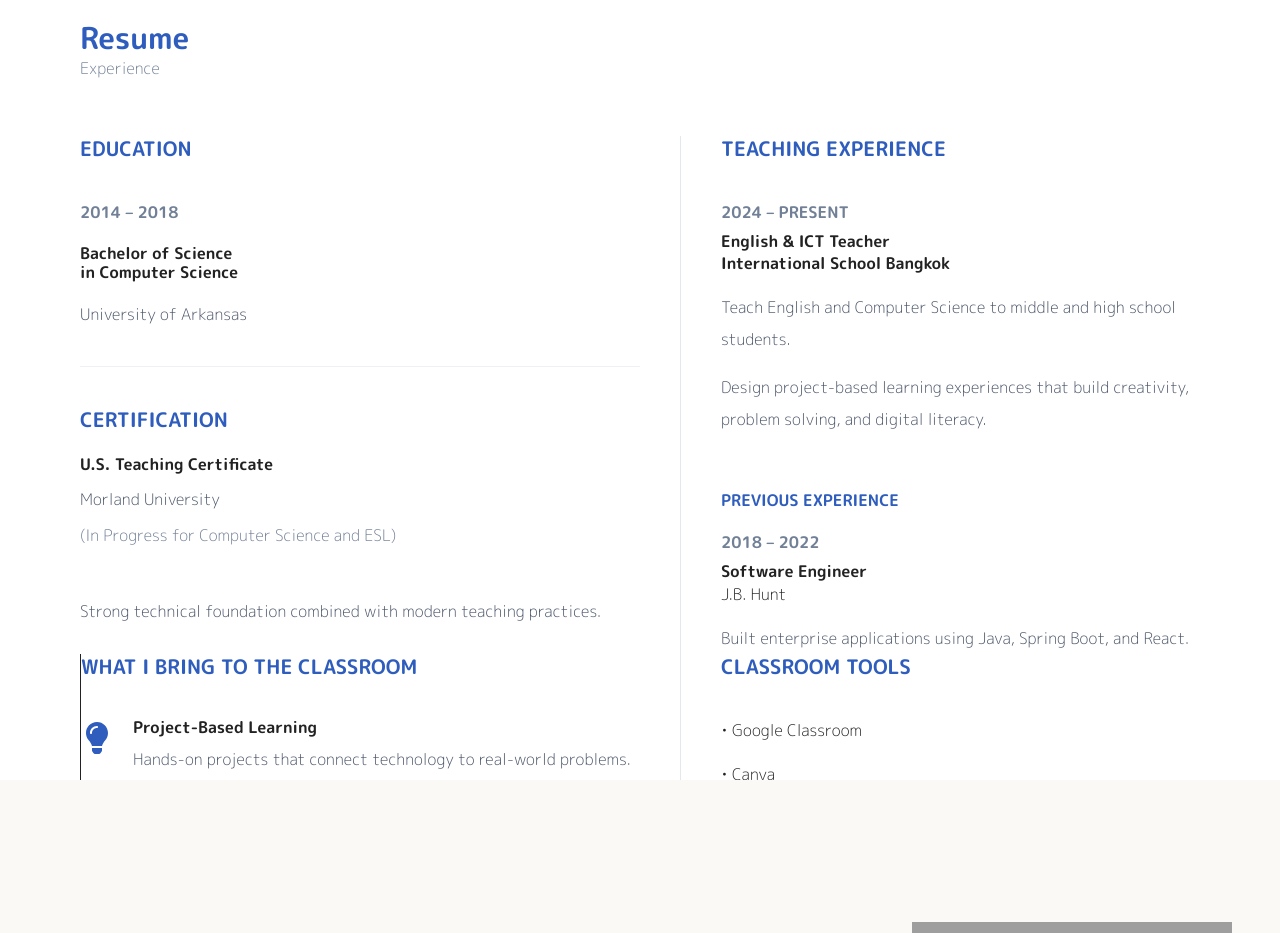
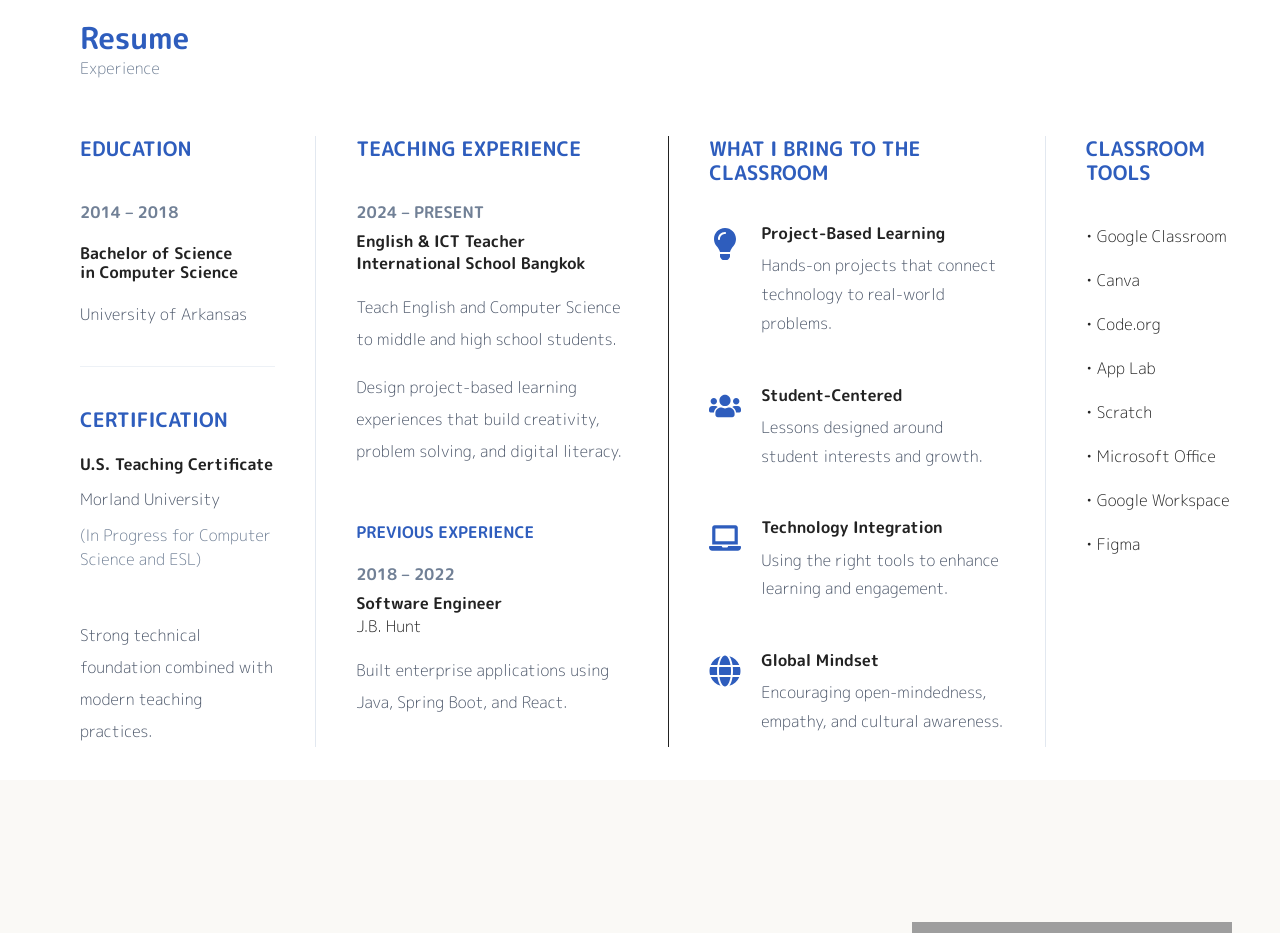
Before and after one commit to KaelinBullock/kaelin-home-v2, a Next.js app: page / in a window 1280 px wide. Shown: the part 3220-4153 px from the top of the page. Built offline with nearby package versions, Linux system fonts and the light colour scheme; grey boxes are pictures that could not be loaded.

Commit message:
bug fix resume

```diff
--- a/components/resume.js
+++ b/components/resume.js
@@ -58,7 +58,7 @@ export default function Resume() {
       {/* Main Grid */}
 
       <Grid
-        templateColumns={{md:'1fr 1.5fr 1.6fr 1fr', md:"1fr 1fr", base:'1fr'}}
+        templateColumns={{xl:'1fr 1.5fr 1.6fr 1fr', md:"1fr 1fr", base:'1fr'}}
         h="70vh"
       >
         <GridItem
@@ -234,8 +234,8 @@ export default function Resume() {
 
         </GridItem>
         <GridItem
-          px={{md:10,md: 0, base: 0 }}
-          pt={{md:0,base:'2rem'}}
+          px={{xl:10,md: 0, base: 0 }}
+          pt={{md:0, base:'2rem'}}
           borderLeft={{xl: "1px solid", base: "none"}}
           borderColor={{md:'gray.200', base:'transparent'}}
         >
```
